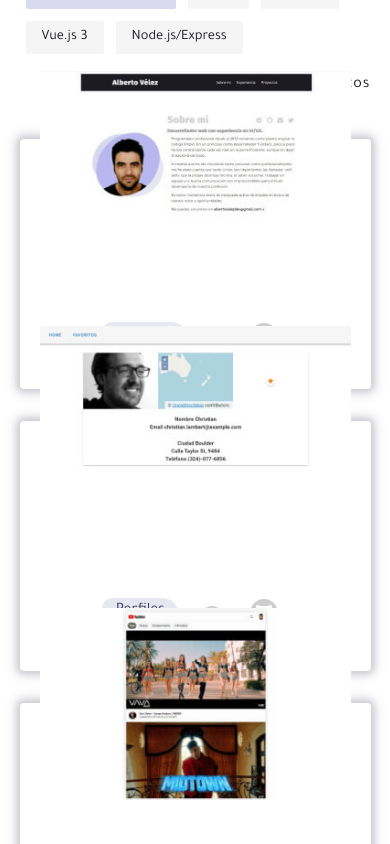
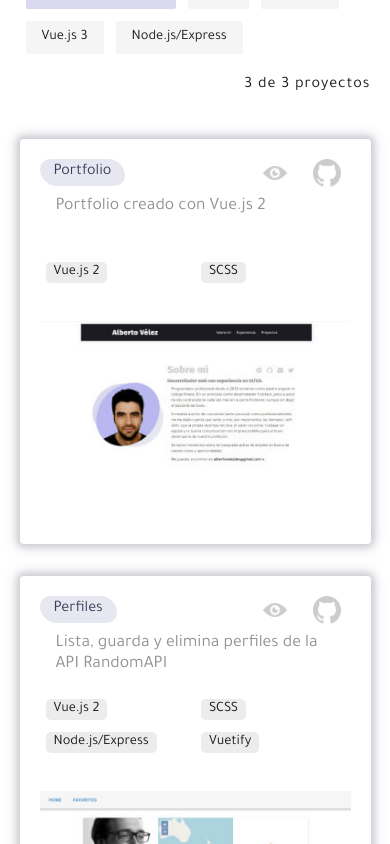
Before and after one commit to avelezdo/portfolio-vue, a Vue app: page / in a window 390 px wide. Shown: the part 3500-4344 px from the top of the page. Built offline with nearby package versions, Linux system fonts and the light colour scheme.

Commit message:
Se mejora el sección de Proyectos para tabletas y móviles

```diff
--- a/src/components/Project.vue
+++ b/src/components/Project.vue
@@ -74,9 +74,10 @@ export default {
 		padding: 20px;
 		transform: translateX(-300%);
 		border-radius: 4px;
-		@include tablet {
+		@include mobile {
 			@include flex(column, center, center);
-			flex-direction: column-reverse;
+			max-height: fit-content;
+			gap: 1rem;
 		}
 		.project__header-row {
 			display: flex;
@@ -90,9 +91,12 @@ export default {
 			display: flex;
 			flex-direction: column;
 			width: 60%;
+			@include tablet {
+				width: 100%;
+			}
 		}
 		.project__description {
-			min-height: 80px;
+			min-height: 60px;
 			color: $gray;
 			font-size: 1.2rem;
 			max-width: 90%;
```
